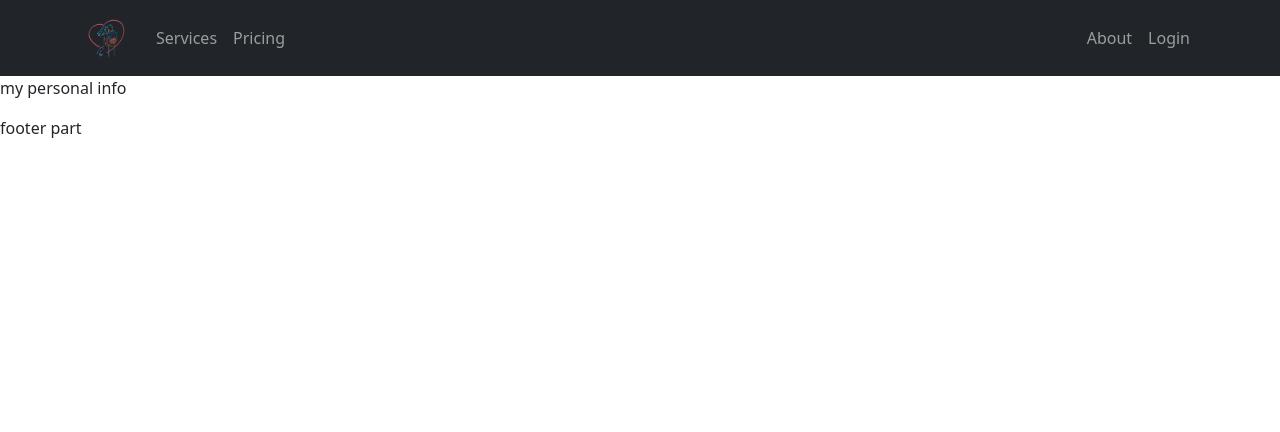
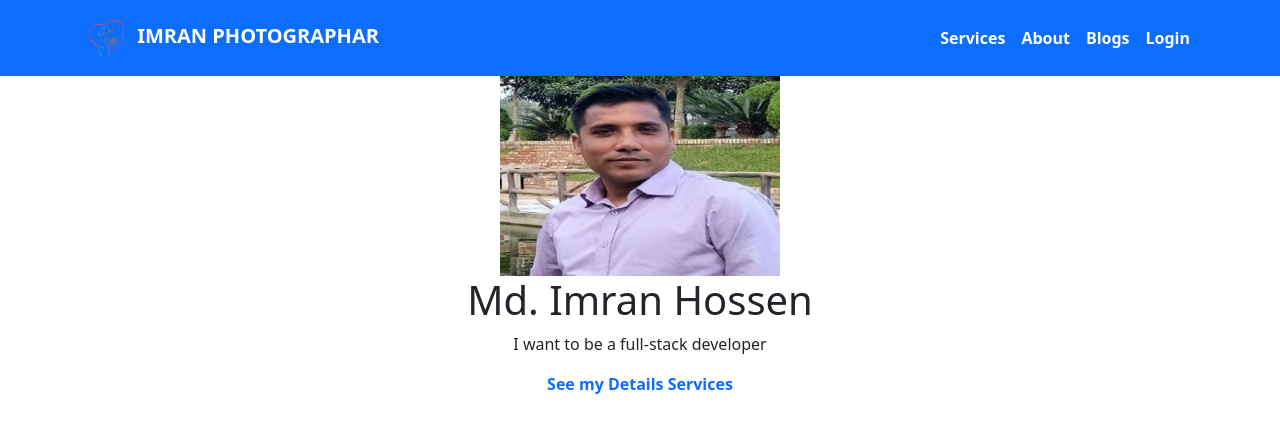
Before and after one commit to engimran/service-provider, a React (Create React App) app: page /about in a window 1280 px wide. Shown: the top 432 px of the page. Built offline with nearby package versions, Linux system fonts and the light colour scheme; no server answers.

Commit message:
final project

```diff
--- a/src/App.js
+++ b/src/App.js
@@ -11,6 +11,7 @@ import Login from './Components/Login/Login';
 import Register from './Components/Login/Register/Register';
 import RequireAuth from './Components/Login/RequireAuith/RequireAuth';
 import CheckOut from './Components/CheckOut/CheckOut/CheckOut';
+import Blogs from './Components/Blogs/Blogs';
 
 function App() {
   return (
@@ -21,6 +22,7 @@ function App() {
         <Route path='/service/:serviceId' element={<ServiceDetails></ServiceDetails>}></Route>
         <Route path='/Home' element={<Home></Home>}></Route>
         <Route path='/about' element={<About></About>}></Route>
+        <Route path='/blogs' element={<Blogs></Blogs>}></Route>
         <Route path='/login' element={<Login></Login>}></Route>
         <Route path='/register' element={<Register></Register>}></Route>
         <Route path='/checkout' element={
--- a/src/Components/About/About.js
+++ b/src/Components/About/About.js
@@ -1,9 +1,12 @@
 import React from 'react';
+import photo from '../../Images/imran.jpg'
 
 const About = () => {
     return (
-        <div>
-            <p>my personal info</p>
+        <div className='text-center'>
+            <img style={{ height: 200 }} src={photo} alt="" />
+            <h1>Md. Imran Hossen</h1>
+            <p>I want to be a full-stack developer</p>
         </div>
     );
 };
--- /dev/null
+++ b/src/Components/Blogs/Blogs.js
@@ -0,0 +1,16 @@
+import React from 'react';
+
+const Blogs = () => {
+    return (
+        <div>
+            <h3>***Difference between authorization and authentication</h3>
+            <p>উত্তর: সহজভাবে বলতে গেলে, authentication হল কেউ কে তা যাচাই করার প্রক্রিয়া, যেখানে authorization হল ব্যবহারকারীর কোন নির্দিষ্ট অ্যাপ্লিকেশন, ফাইল এবং ডেটাতে অ্যাক্সেস রয়েছে তা যাচাই করার প্রক্রিয়া। authentication প্রক্রিয়ায়, সিস্টেমে অ্যাক্সেস প্রদানের জন্য ব্যবহারকারীদের পরিচয় পরীক্ষা করা হয়। যখন authorization হল তাদের কী অ্যাক্সেস আছে তা যাচাই করার প্রক্রিয়া।</p>
+            <h3>***Why are you using firebase? What other options do you have to implement authentication?</h3>
+            <p>Google Firebase ব্যবহার করার কারণ হল একটি অ্যাপ্লিকেশন ডেভেলপমেন্ট প্ল্যাটফর্ম যা ডেভেলপারদের iOS, Android এবং ওয়েব অ্যাপ তৈরি করতে দেয়। সাধারণত, একটি সার্ভার দ্বারা authentication একটি ব্যবহারকারীর নাম এবং পাসওয়ার্ড ব্যবহার entails । Authentication অন্যান্য উপায়গুলি কার্ড, রেটিনা স্ক্যান, ভয়েস রিকগনিশন এবং আঙ্গুলের ছাপের মাধ্যমে হতে পারে।</p>
+            <h3>***What other services does firebase provide other than authentication</h3>
+            <p>1. Parse – Open Source Backend Platform; 2. Back4app – Parse Hosting Platform; 3. Kinvey – Mobile Backend as a Service (mBaaS) for the Enterprise; 4. Backendless – Mobile Backend and API Services Platform; 5. Kuzzle – Backend for web, hybrid, or native mobile apps and IoT projects; 6. Pubnub – Real-time APIs and Global Messaging; 7. Kumulos – App Performance Management; 8. Game Sparks – Game Backend Platform; 9. Hoodie – Generic backend with a client API for Offline First applications; 10. Appwrite – Open-Source backend for Flutter developers</p>
+        </div>
+    );
+};
+
+export default Blogs;
--- a/src/Components/CheckOut/CheckOut/CheckOut.js
+++ b/src/Components/CheckOut/CheckOut/CheckOut.js
@@ -3,7 +3,7 @@ import React from 'react';
 const CheckOut = () => {
     return (
         <div>
-            <h3>checkout page</h3>
+            <h3 className='text-center'>Fill-up the Booking form</h3>
         </div>
     );
 };
--- a/src/Components/Home/Service/Service.js
+++ b/src/Components/Home/Service/Service.js
@@ -14,7 +14,7 @@ const Service = ({ service }) => {
         <div className='service'>
             <img src={img} alt="" />
             <p>{name}</p>
-            <button onClick={() => navigateServiceDetails(id)}>Booking Now</button>
+            <button className='btn btn-primary' onClick={() => navigateServiceDetails(id)}>Booking Now</button>
         </div>
     );
 };
--- a/src/Components/Login/Register/Register.js
+++ b/src/Components/Login/Register/Register.js
@@ -33,11 +33,7 @@ const Register = () => {
                 <input type="email" name="email" id="" placeholder='Email Address' required />
 
                 <input type="password" name="password" id="" placeholder='Password' required />
-                <input type="checkbox" name="terms" id="terms" />
-
-                <label htmlFor="terms">Accept my Terms and Conditions</label>
                 <input
-
                     className='w-50 mx-auto btn btn-primary mt-2'
                     type="submit"
                     value="Register" />
--- a/src/Components/ServiceDetails/ServiceDetails.js
+++ b/src/Components/ServiceDetails/ServiceDetails.js
@@ -5,10 +5,10 @@ const ServiceDetails = () => {
     const { serviceId } = useParams();
     return (
         <div>
-            <h1>Service:{serviceId}</h1>
+            <h2 className='text-center fw-bold'>Fill up your information</h2>
             <div className='text-center'>
                 <Link to='/checkout'>
-                    <button className='btn btn-primary'>Checkout Procced</button>
+                    <button className='btn btn-info'>Booking Confirm</button>
                 </Link>
             </div>
         </div>
--- a/src/Components/Shared/Footer/Footer.js
+++ b/src/Components/Shared/Footer/Footer.js
@@ -2,8 +2,9 @@ import React from 'react';
 
 const Footer = () => {
     return (
-        <footer>
-            <p>footer part</p>
+        <footer className=''>
+            <p className='text-center fw-bolder text-primary'>See my Details Services</p>
+
         </footer>
 
 
--- a/src/Components/Shared/Header/Header.js
+++ b/src/Components/Shared/Header/Header.js
@@ -12,22 +12,25 @@ const Header = () => {
         signOut(auth);
     }
     return (
-        <Navbar collapseOnSelect expand="lg" bg="dark" variant="dark" sticky='top' >
+        <Navbar collapseOnSelect expand="lg" bg="primary" variant="dark" sticky='top' >
             <Container>
-                <Navbar.Brand as={Link} to="/"><img height={50} src={Logo} alt="" /></Navbar.Brand>
+                <Navbar.Brand as={Link} to="/"><img height={50} src={Logo} alt="" /> <span className='fw-bold'>IMRAN PHOTOGRAPHAR</span> </Navbar.Brand>
                 <Navbar.Toggle aria-controls="responsive-navbar-nav" />
                 <Navbar.Collapse id="responsive-navbar-nav">
                     <Nav className="me-auto">
-                        <Nav.Link as={Link} to="home#services">Services</Nav.Link>
-                        <Nav.Link href="#pricing">Pricing</Nav.Link>
+
+
                     </Nav>
                     <Nav>
-                        <Nav.Link as={Link} to="/about">About</Nav.Link>
+                        <Nav.Link as={Link} to="home#services" className='text-white fw-bold'>Services</Nav.Link>
+                        <Nav.Link as={Link} to="/about" className='text-white fw-bold'>About</Nav.Link>
+                        <Nav.Link as={Link} to="/blogs" className='text-white fw-bold'>Blogs</Nav.Link>
+
                         {
                             user ?
-                                <button className='btn btn-link text-white text-decoration-none' onClick={handleSignOut}>SignOut</button>
+                                <button className='btn btn-link text-white fw-bold text-decoration-none' onClick={handleSignOut}>SignOut</button>
                                 :
-                                <Nav.Link as={Link} to="/login">
+                                <Nav.Link as={Link} to="/login" className='fw-bold text-white'>
                                     Login
                                 </Nav.Link>}
                     </Nav>
```
Also changed, not shown: public/Services.json (+8 -8 lines), src/Images/imran.jpg (added).
